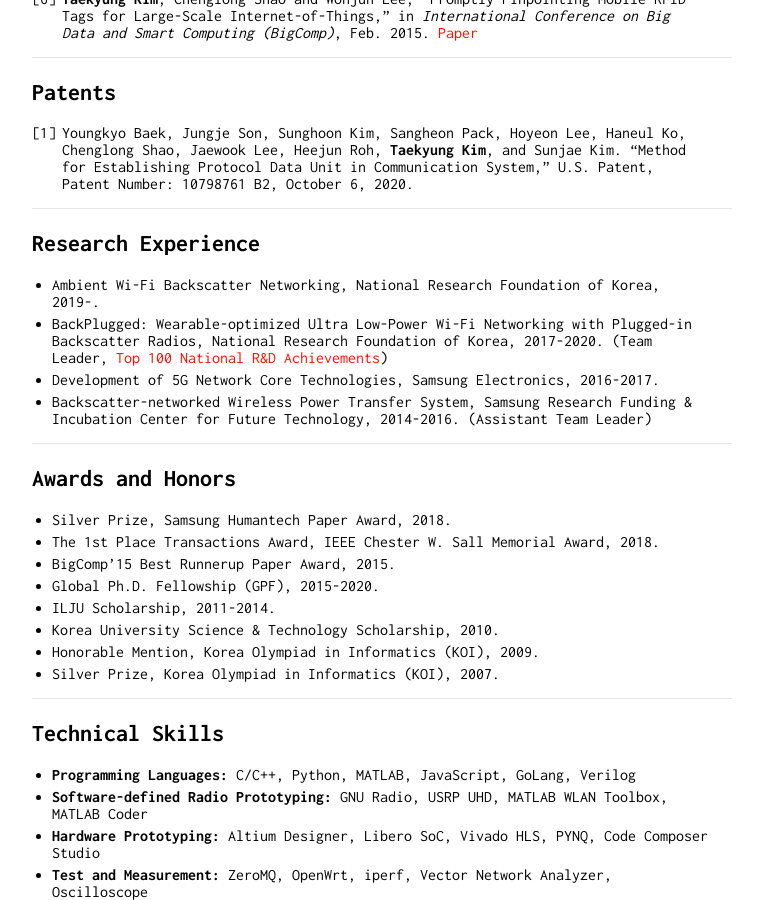
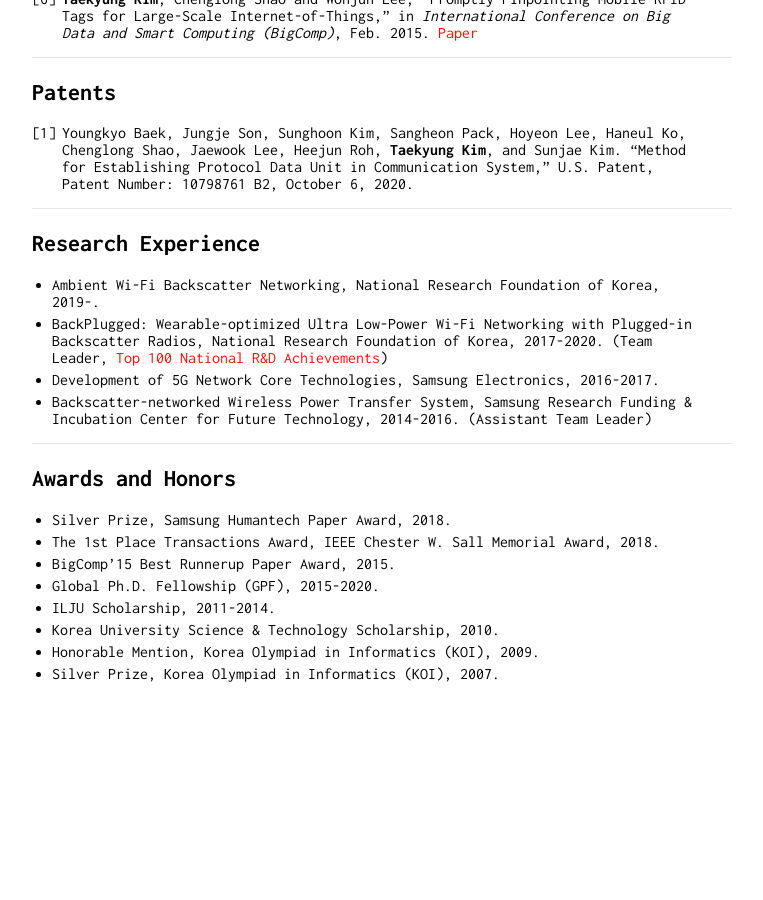
Before and after one commit to tkkim92/tkkim92.github.io, a Jekyll site: the page built from index.md, in a window 1280 px wide and 900 px high, scrolled down 652 px. Shown: the whole window, without its empty margins (258-1021 px from the left). Built offline with Jekyll 4.4.1, drawn with Linux system fonts in a browser that asks for light colours; our own code applies the rules of GitHub Pages for plain Markdown files; after the commit the page ends 1334 px from its top, so only the background shows below that.

Commit message:
remove technical skills

```diff
--- a/index.md
+++ b/index.md
@@ -49,12 +49,3 @@ Please send me an email to *tkkim92@korea.ac.kr* if you are interested in my res
 * Korea University Science & Technology Scholarship, 2010.
 * Honorable Mention, Korea Olympiad in Informatics (KOI), 2009.
 * Silver Prize, Korea Olympiad in Informatics (KOI), 2007.
-
----
-
-## Technical Skills
-
-* **Programming Languages:** C/C++, Python, MATLAB, JavaScript, GoLang, Verilog
-* **Software-defined Radio Prototyping:** GNU Radio, USRP UHD, MATLAB WLAN Toolbox, MATLAB Coder
-* **Hardware Prototyping:** Altium Designer, Libero SoC, Vivado HLS, PYNQ, Code Composer Studio
-* **Test and Measurement:** ZeroMQ, OpenWrt, iperf, Vector Network Analyzer, Oscilloscope
```
